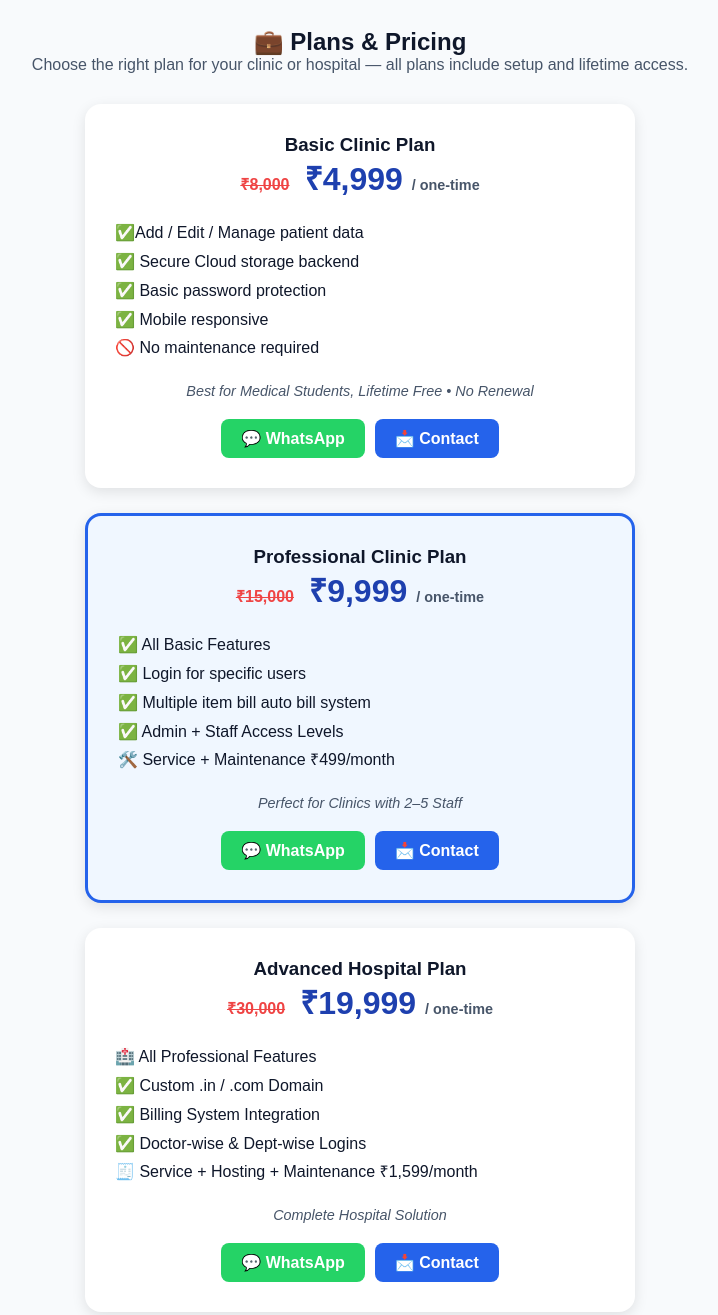
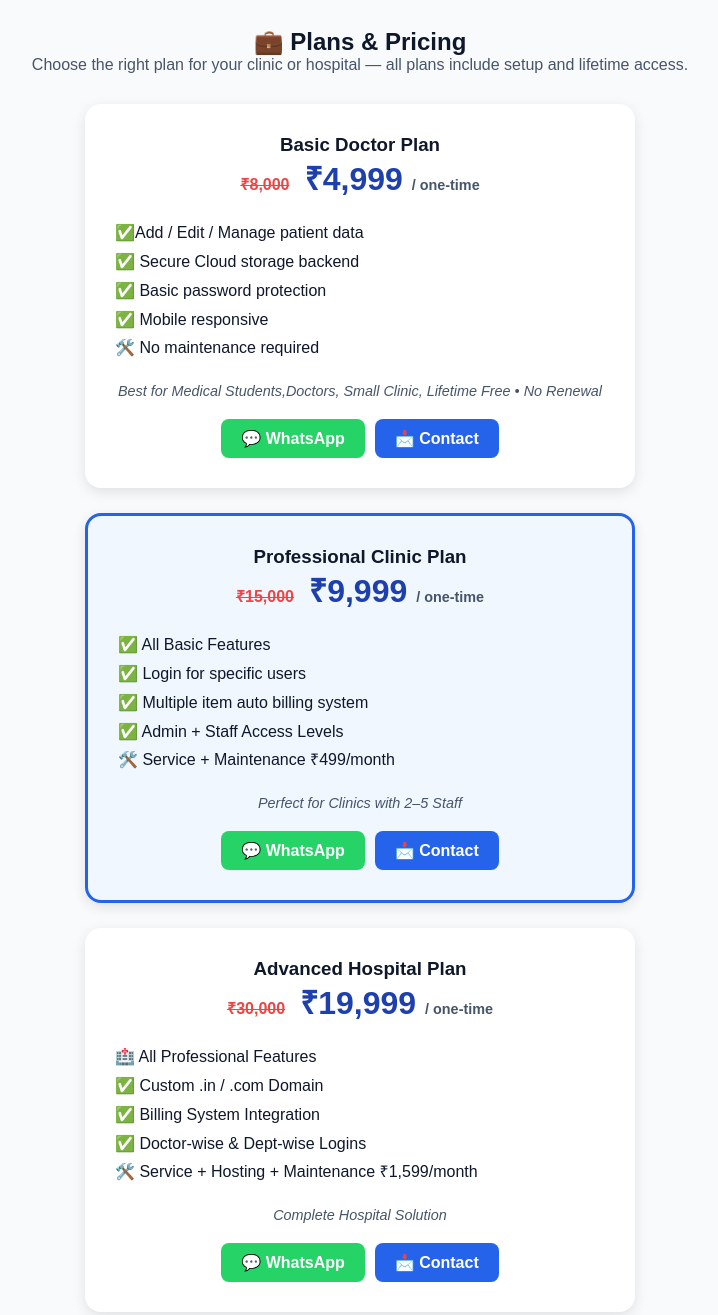
Before and after one commit to milindweb/drakanksha, a plain HTML site: page patientmgmt.html in a window 1280 px wide. Shown: the part 1540-2855 px from the top of the page, without its empty margins (280-998 px from the left). Drawn offline with Linux system fonts and the light colour scheme.

Commit message:
Update patientmgmt.html

```diff
--- a/patientmgmt.html
+++ b/patientmgmt.html
@@ -160,16 +160,16 @@
 
     <!-- BASIC -->
     <div class="pricing-card fade-up">
-      <h3>Basic Clinic Plan</h3>
+      <h3>Basic Doctor Plan</h3>
       <p class="price"><span class="old">₹8,000</span> ₹4,999 <span class="small">/ one-time</span></p>
       <ul>
         <li>✅Add / Edit / Manage patient data</li>
         <li>✅ Secure Cloud storage backend</li>
         <li>✅ Basic password protection</li>
         <li>✅ Mobile responsive</li>
-        <li>🚫 No maintenance required</li>
+        <li>🛠️ No maintenance required</li>
       </ul>
-      <p class="note">Best for Medical Students, Lifetime Free • No Renewal</p>
+      <p class="note">Best for Medical Students,Doctors, Small Clinic, Lifetime Free • No Renewal</p>
       <div class="buttons">
         <a href="https://wa.me/919960201516?text=Hi%2C%20Interested%20in%20Basic%20Clinic%20Plan%20(₹4%2C999)" class="whatsapp">💬 WhatsApp</a>
         <a href="https://mindweb.pages.dev/contact" class="contact">📩 Contact</a>
@@ -183,7 +183,7 @@
       <ul>
         <li>✅ All Basic Features</li>
         <li>✅ Login for specific users</li>
-        <li>✅ Multiple item bill auto bill system</li>
+        <li>✅ Multiple item auto billing system</li>
         <li>✅ Admin + Staff Access Levels</li>
         <li>🛠️ Service + Maintenance ₹499/month</li>
       </ul>
@@ -203,7 +203,7 @@
         <li>✅ Custom .in / .com Domain</li>
         <li>✅ Billing System Integration</li>
         <li>✅ Doctor-wise & Dept-wise Logins</li>
-        <li>🧾 Service + Hosting + Maintenance ₹1,599/month</li>
+        <li>🛠️ Service + Hosting + Maintenance ₹1,599/month</li>
       </ul>
       <p class="note">Complete Hospital Solution</p>
       <div class="buttons">
```
